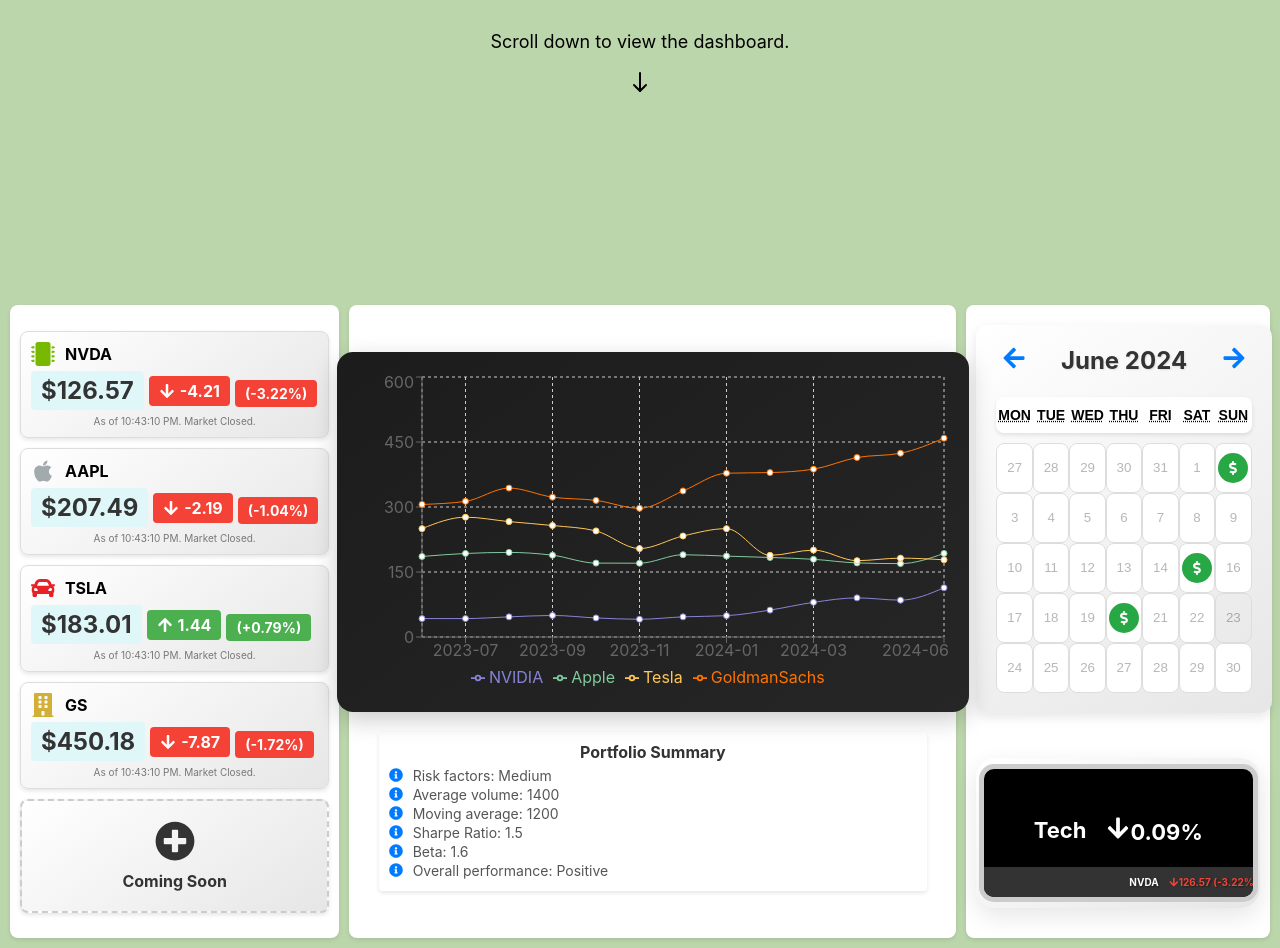
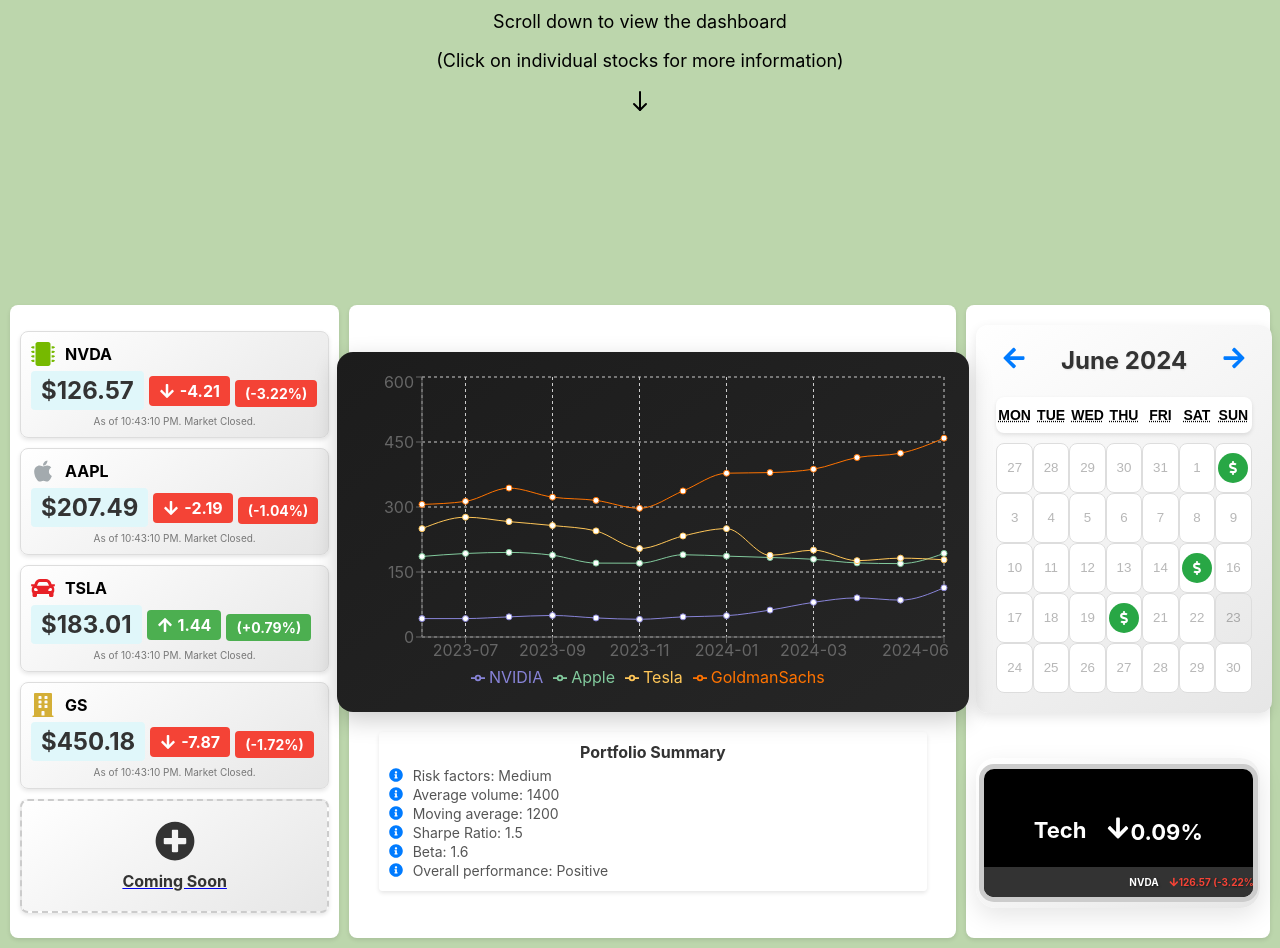
Before and after one commit to Atri-lab/Investofolio, a React (Create React App) app: page / in a window 1280 px wide. Shown: the part 619-1567 px from the top of the page. Built offline with nearby package versions, Linux system fonts and the light colour scheme.

Commit message:
Added Coming Soon

```diff
--- a/src/components/Dashboard.tsx
+++ b/src/components/Dashboard.tsx
@@ -77,10 +77,10 @@
             <p>As of {formatTime(currentTime)}. {marketStatus}.</p>
           </div>
         ))}
-        <div className="stock-card coming-soon">
+        <a href="https://atri-lab.github.io/coming-soon-at-investofolio/" className="stock-card coming-soon">
           <FaPlusCircle size={40} color="#333" />
           <h3>Coming Soon</h3>
-        </div>
+        </a>
       </div>
       <div className="graph-section">
         <StockGraph />
--- a/src/components/LandingPage.tsx
+++ b/src/components/LandingPage.tsx
@@ -16,7 +16,8 @@
       </div>
       <div className="text-container">
         <h1 className="landing-motto">Graduate and Excel in Investments with Us!</h1>
-        <p className="landing-subtitle">Scroll down to view the dashboard.</p>
+        <p className="landing-subtitle">Scroll down to view the dashboard</p>
+        <p className="landing-subtitle">(Click on individual stocks for more information)</p>
         <div className="down-arrow">
           <svg width="24" height="24" viewBox="0 0 24 24" fill="none" xmlns="http://www.w3.org/2000/svg">
             <path d="M12 21L12 3" stroke="black" strokeWidth="2" strokeLinecap="round" strokeLinejoin="round"/>
```
